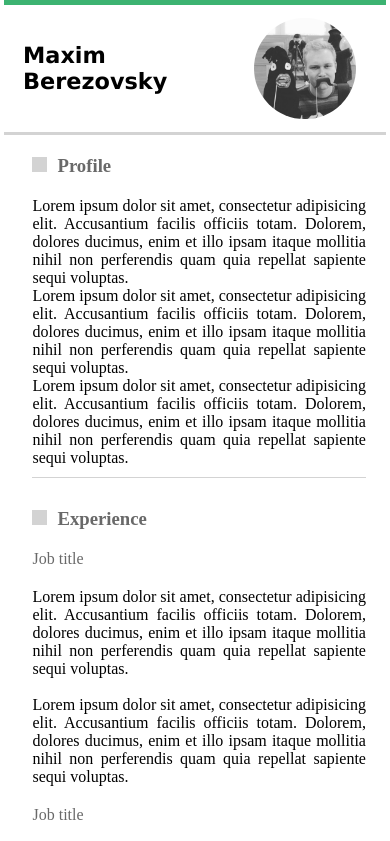
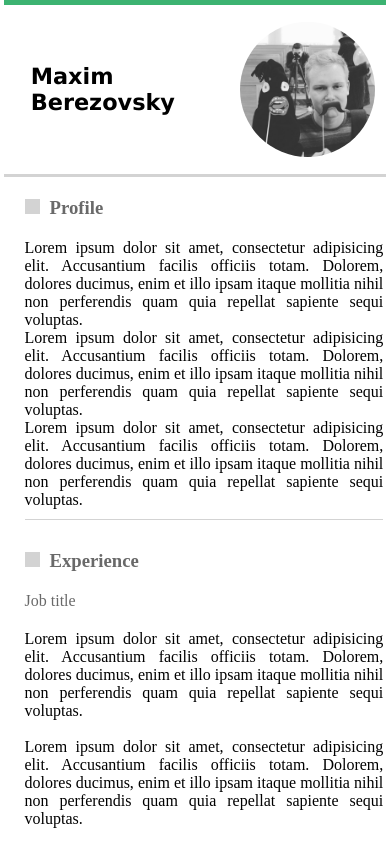
Before and after one commit to MaksymBe/HTML-CSS-Internship, a plain HTML site: page index.html in a window 390 px wide. Shown: the top 841 px of the page. Drawn offline with Linux system fonts and the light colour scheme.

Commit message:
non-fixed header for mobile devices

```diff
--- a/style.css
+++ b/style.css
@@ -139,13 +139,15 @@ a.github-img {
 
 @media (orientation: portrait), (max-width: 768px) {
     header {
+        position: absolute;
         display: flex;
-        height: 15vh;
+        height: 20vh;
         font-size: 0.7em;
     }
 
     main {
-        margin: 15vh 0 0 5%;
+        width: 92%;
+        margin: 20vh 0 0 3%;
     }
 
     main section {
@@ -181,7 +183,7 @@ a.github-img {
         position: relative;
         z-index: -1;
         margin-left: -2%;
-        width: 95%;
+        width: 100%;
         display: flex;
         flex-direction: column;
         flex-wrap: wrap;
@@ -203,8 +205,8 @@ a.github-img {
 
     .header-container {
         display: flex;
-        margin-left: 5%;
+        margin-left: 7%;
         height: 100%;
-        width: 87%;
+        width: 90%;
     }
 }
```
